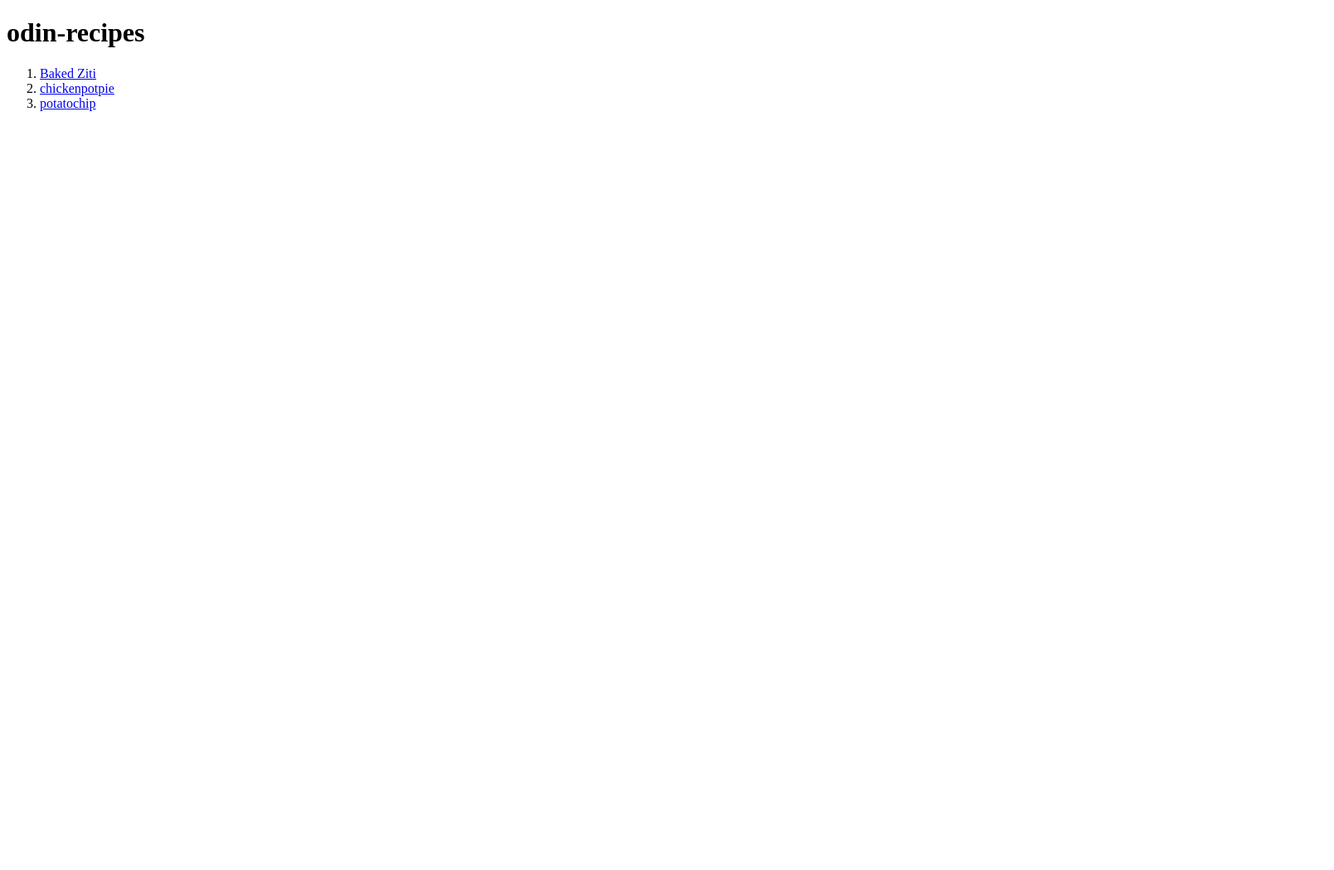
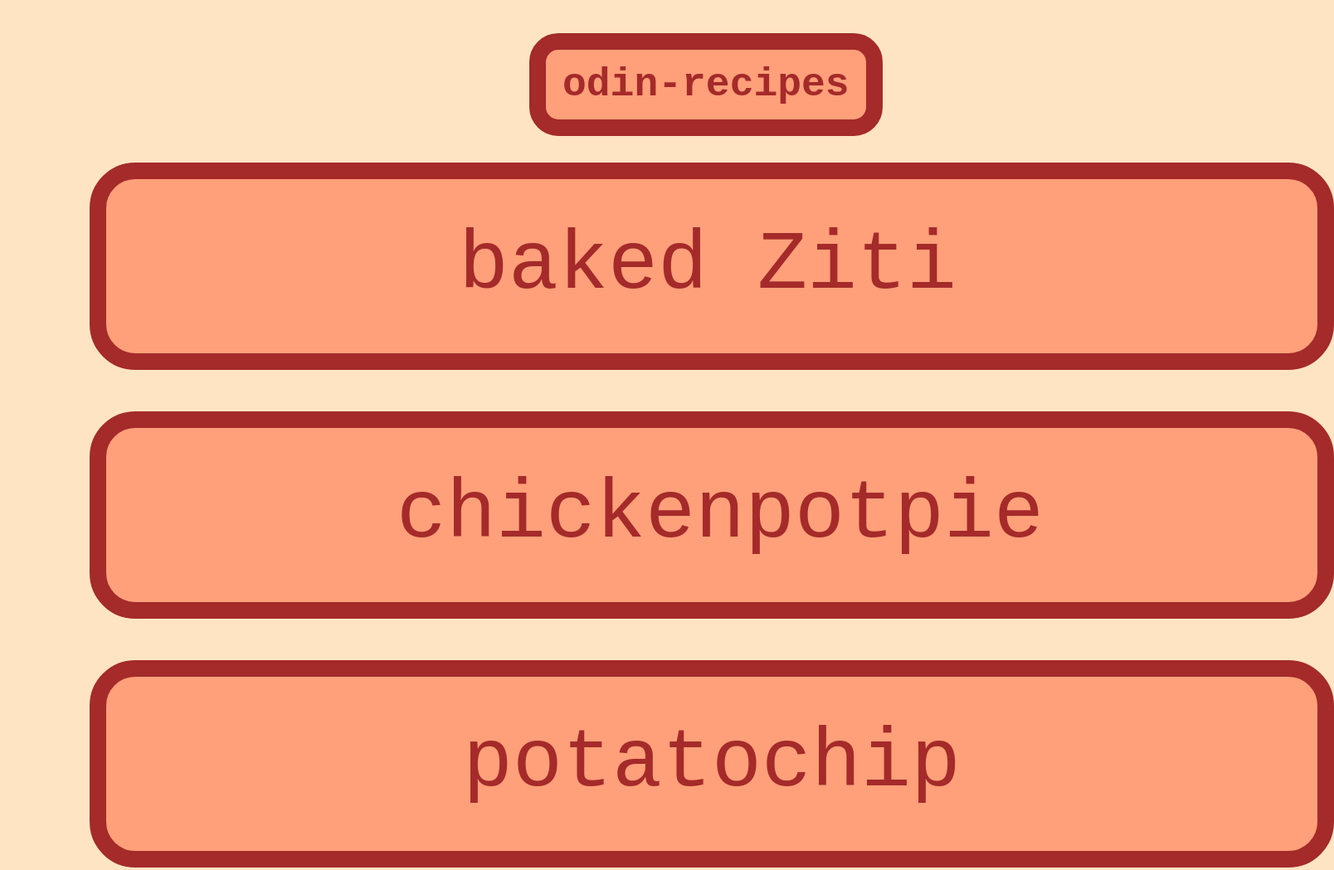
Before and after one commit to ShajidShahriar/odin-recipe, a plain HTML site: page index.html in a window 1280 px wide. Shown: the whole page at 83% size, 1608 px wide, since content can reach past the window. Before the commit the page ends 800 px from the top, so only its background shows below. Drawn offline with Linux system fonts and the light colour scheme.

Commit message:
stylized index.html

```diff
--- a/index.html
+++ b/index.html
@@ -5,15 +5,20 @@
     <meta charset="UTF-8">
     <meta name="viewport" content="width=device-width, initial-scale=1.0">
     <title>recipes</title>
+    <link rel="stylesheet" href="style.css">
+
 </head>
 
 <body>
-    <h1>odin-recipes</h1>
-    <ol>
+    <h1 class="title">odin-recipes</h1>
+    <div class="list">
 
-        <li><a href="recipes/baked_ziti.html">Baked Ziti</a></li>
-        <li><a href="recipes/chickenpotpie.html">chickenpotpie</a></li>
-        <li><a href="recipes/potatochip.html">potatochip</a></li>
-    </ol>
+        <div id="first"><a href="recipes/baked_ziti.html">baked Ziti</a></div>
+        <br>
+        <div id="second"><a href="recipes/chickenpotpie.html">chickenpotpie</a></div>
+        <br>
+        <div id="third"><a href="recipes/potatochip.html">potatochip</a></div>
+        <br>
+        </div>
 
 </html>
--- /dev/null
+++ b/style.css
@@ -0,0 +1,63 @@
+body{
+background-color: bisque;
+}
+.title{
+    display: inline-block;
+    font-family: 'Courier New', Courier, monospace;
+    color: brown;
+    font-size:xxx-large;
+    background-color:lightsalmon;
+    padding-top:15px ;
+    padding-bottom: 15px;
+    padding-left: 20px;
+    padding-right: 20px;
+    margin-left: 630px;
+    border-style: solid;
+    border-width: 20px;
+    border-color: brown;
+    border-radius:35px;
+
+}
+
+
+
+#first, #second, #third{
+    display:inline-block;
+    border-width: 20px;
+    border-style: solid;
+    border-radius: 55px;
+    border-color: brown;
+    background-color:lightsalmon;
+    margin-bottom: 50px;
+    margin-left: 100px;
+    font-size: 100px;
+    box-sizing: border-box;
+    height: 250px;
+    width: 1500px;
+    transition: background-color 0.5s ease, transform 0.5s ease;
+}
+
+#first{
+    padding-top: 40px;
+    padding-left: 425px;
+}
+#second{
+    padding-top: 40px;
+    padding-left: 350px;
+}
+#third{
+    padding-top: 40px;
+    padding-left: 430px;
+}
+
+.list a{
+    text-decoration: none;
+    color: brown;
+    font-family: 'Courier New', Courier, monospace;
+}
+
+#first:hover, #second:hover, #third:hover {
+    background-color: rgb(224, 98, 56);
+    transform: scale(1.05);
+    cursor: pointer;
+}
```
